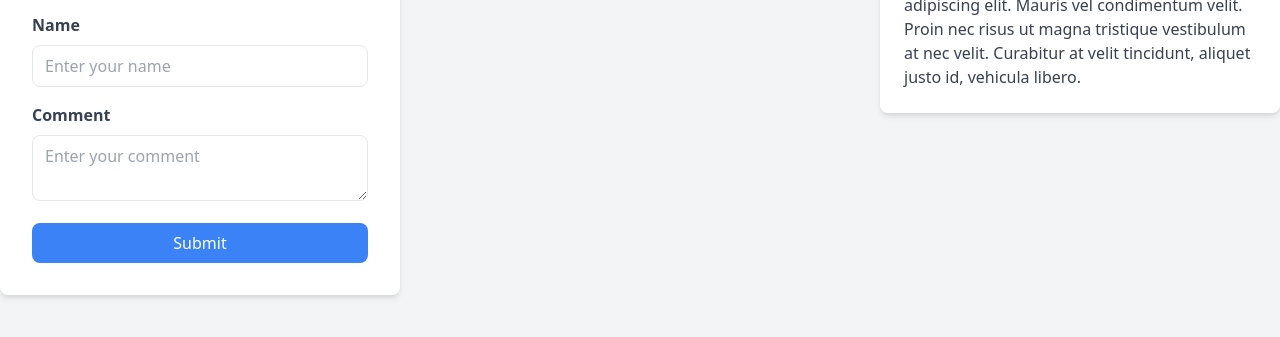
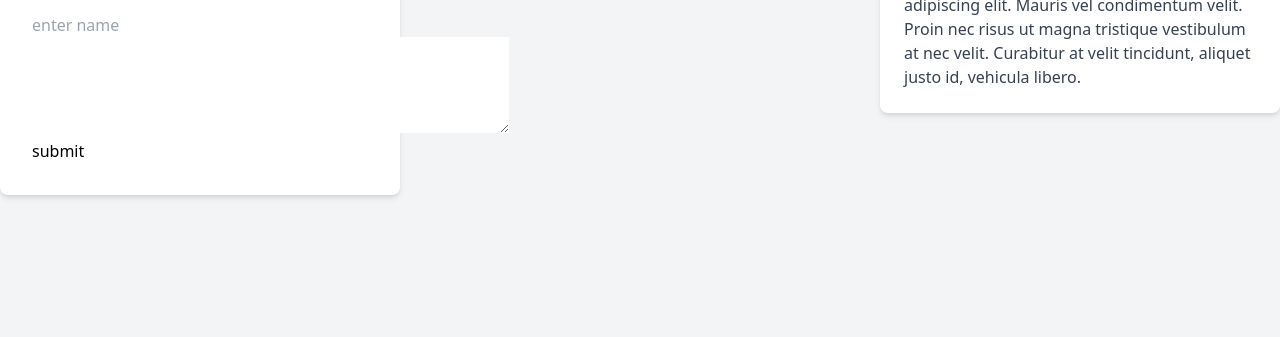
Before and after one commit to pattrick14/simple-form, a website: page frontend/index.html in a window 1280 px wide. Shown: the part 99-436 px from the top of the page. Drawn offline with nearby package versions, Linux system fonts and the light colour scheme; no server answers.

Commit message:
done from my  side

```diff
--- a/frontend/index.html
+++ b/frontend/index.html
@@ -42,22 +42,13 @@
         <div class="container mx-auto mt-8">
             <div class="max-w-lg mx-auto bg-white rounded-lg shadow-md p-8">
                 <h2 class="text-2xl font-bold mb-4">Feedback Form</h2>
-                <form>
-                    <div class="mb-4">
-                        <label for="name" class="block text-gray-700 font-semibold mb-2">Name</label>
-                        <input type="text" id="nameI" name="name"
-                            class="w-full px-3 py-2 border rounded-lg focus:outline-none focus:border-blue-500"
-                            placeholder="Enter your name">
-                    </div>
-                    <div class="mb-4">
-                        <label for="comment" class="block text-gray-700 font-semibold mb-2">Comment</label>
-                        <textarea id="commentI" name="comment"
-                            class="w-full px-3 py-2 border rounded-lg focus:outline-none focus:border-blue-500"
-                            placeholder="Enter your comment"></textarea>
-                    </div>
-                    <button id="submitBtn" type="submit"
-                        class="w-full bg-blue-500 text-white py-2 px-4 rounded-lg hover:bg-blue-600 transition duration-300">Submit</button>
-                </form>
+                <input id="nameI" placeholder="enter name" type="text" value=""/>
+                <textarea id="commentI" rows="4" cols="50" placeholder="enter comment">
+
+                  </textarea>
+                  <button onclick="addComment()">submit</button>
+
+
             </div>
         </div>
     </div>
@@ -92,15 +83,20 @@
 
 
 
-        const addComment = async () => {
+       async  function addComment() {
 
-            const comment = document.getElementById('commentI').innerText;  //bagun ghe ithun
-            const name = document.getElementById('nameI').innerText;
+        const commentdata = document.getElementById('commentI');
+        const namedata = document.getElementById('nameI');
+
+
+
+
+
 
             const formData = {
 
-                name: name,
-                comment: comment
+                name: namedata.value,
+                comment: commentdata.value
             };
 
             // Assuming the URL where you want to send the form data
@@ -111,6 +107,8 @@
                 .then(response => {
                     console.log('Form data sent successfully:', response.data);
                     alert('Form data sent successfully');
+                    document.getElementById('commentSection').innerHTML = '';
+                    getComments();
                 })
                 .catch(error => {
                     console.error('Error sending form data:', error);
@@ -136,7 +134,7 @@
                 newComment.innerHTML = `
                     <div class="flex items-center mb-4">
                         <div class="ml-3">
-                            <h2 class="text-lg font-semibold text-gray-800">${comment.username}</h2>
+                            <h2 class="text-lg font-semibold text-gray-800">${comment.name}</h2>
                         </div>
                     </div>
                     <p class="text-gray-700 text-base">${comment.comment}</p>
```
